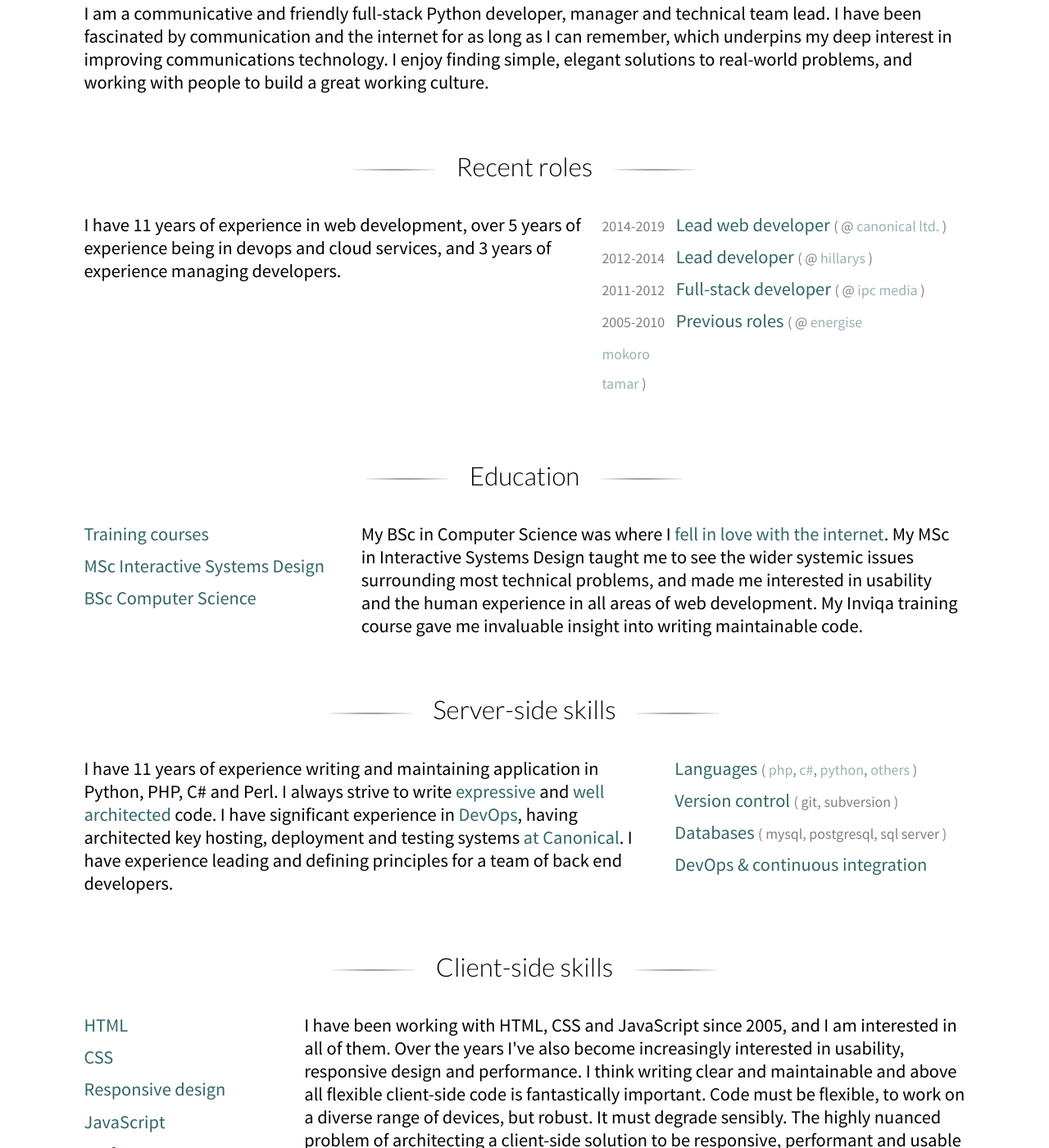
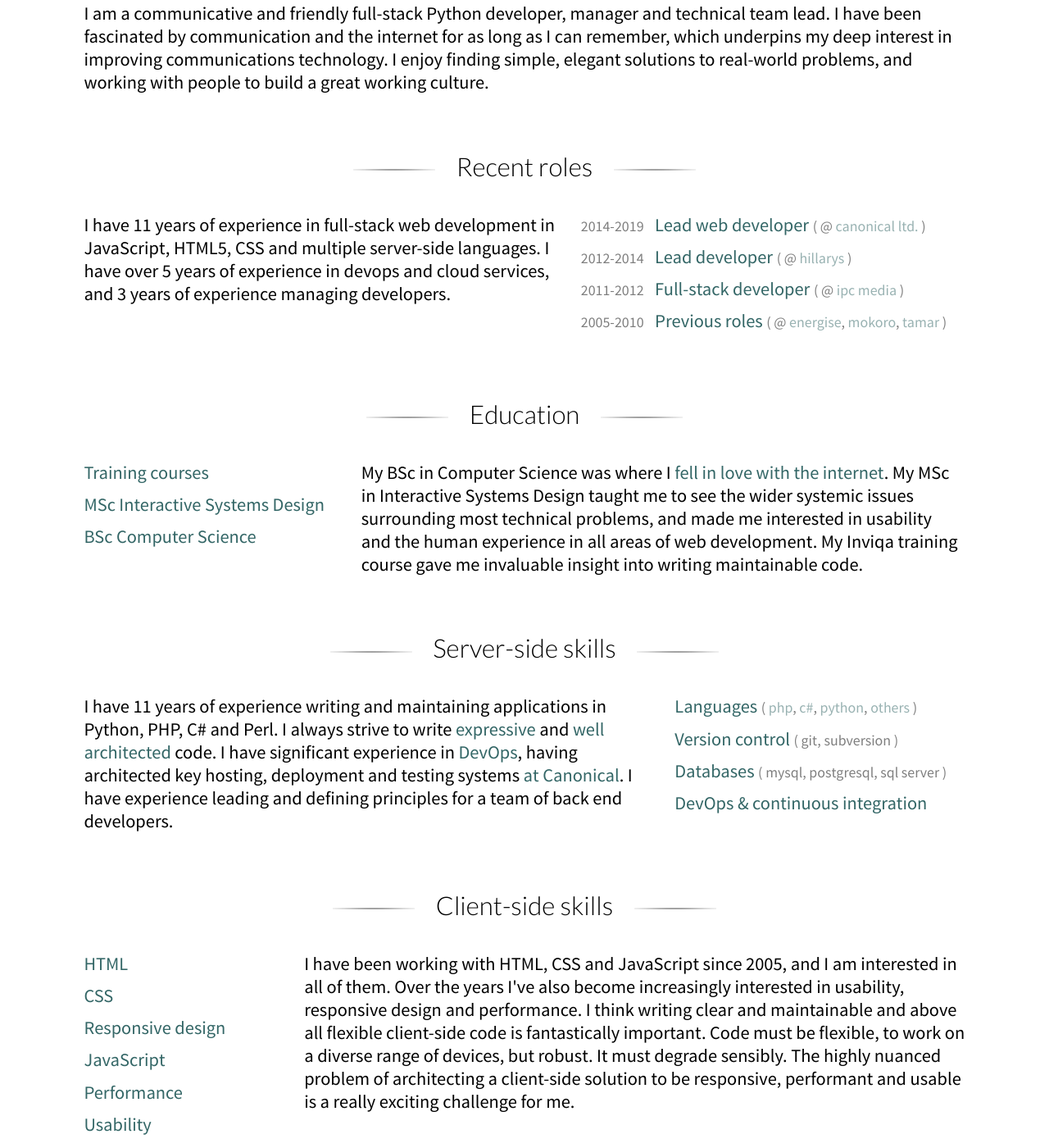
Before and after one commit to nottrobin/cv.robinwinslow.uk, a Jekyll site: the page built from index.html, in a window 1280 px wide and 1400 px high, scrolled down 485 px. Shown: the whole window at 82% size. Built offline with Jekyll 4.4.1, drawn with Linux system fonts in a browser that asks for light colours; nearby versions of some CDN libraries; library files that are not in the unit come from our copies.

Commit message:
Fix "previous roles"

```diff
--- a/index.html
+++ b/index.html
@@ -44,14 +44,12 @@
             <li>
                 <small class="date">2005-2010</small>
                 <a href="/roles/#previous-roles">Previous roles</a>
-                <small>( @ <a href="http://energiseuk.co.uk/">Energise</a></li>
-            <li><a href="http://www.mokoro.co.uk/">Mokoro</a></li>
-            <li><a href="http://www.tamar.com/">Tamar</a> )</small>
+                <small>( @ <a href="http://energiseuk.co.uk/">Energise</a>, <a href="http://www.mokoro.co.uk/">Mokoro</a>, <a href="http://www.tamar.com/">Tamar</a> )</small>
             </li>
         </ul>
     </nav>
 
-    <p class="summary">I have 11 years of experience in web development, over 5 years of experience being in devops and cloud services, and 3 years of experience managing developers.</p>
+    <p class="summary">I have 11 years of experience in full-stack web development in JavaScript, HTML5, CSS and multiple server-side languages. I have over 5 years of experience in devops and cloud services, and 3 years of experience managing developers.</p>
 </section>
 
 <section id="education">
@@ -98,7 +96,7 @@
         </ul>
     </nav>
 
-    <p class="summary">I have 11 years of experience writing and maintaining application in Python, PHP, C# and Perl. I always strive to write <a href="http://robinwinslow.co.uk/2013/11/22/expressive-coding/">expressive</a> and <a href="http://robinwinslow.co.uk/2014/01/08/general-coding-guidelines/">well architected</a> code. I have significant experience in <a href="http://en.wikipedia.org/wiki/Devops">DevOps</a>, having architected key hosting, deployment and testing systems <a href="/roles/#lead-web-developer">at Canonical</a>. I have experience leading and defining principles for a team of back end developers.</p>
+    <p class="summary">I have 11 years of experience writing and maintaining applications in Python, PHP, C# and Perl. I always strive to write <a href="http://robinwinslow.co.uk/2013/11/22/expressive-coding/">expressive</a> and <a href="http://robinwinslow.co.uk/2014/01/08/general-coding-guidelines/">well architected</a> code. I have significant experience in <a href="http://en.wikipedia.org/wiki/Devops">DevOps</a>, having architected key hosting, deployment and testing systems <a href="/roles/#lead-web-developer">at Canonical</a>. I have experience leading and defining principles for a team of back end developers.</p>
 </section>
 
 <section id="client-side">
```
